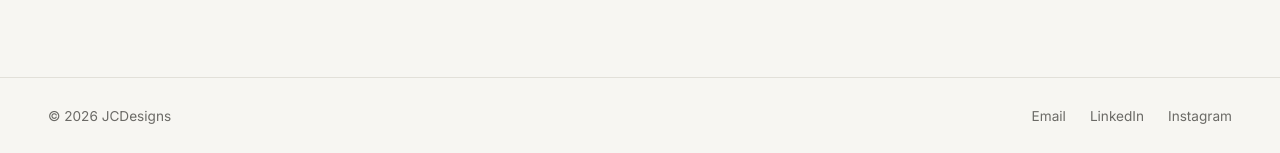
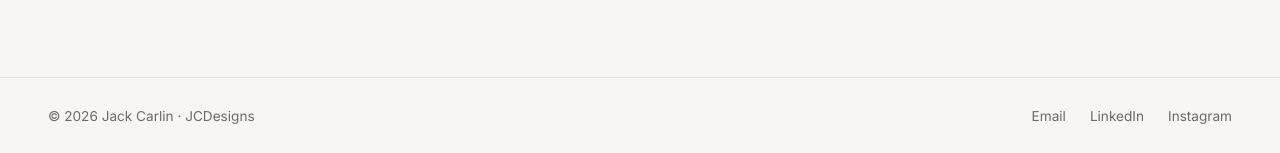
Before and after one commit to jcdesigns829/jcdesigns829.github.io, a Jekyll site: the page built from index.html, in a window 1280 px wide and 900 px high, scrolled down 1074 px. Shown: the part 744-897 px from the top of the window. Built offline with Jekyll 4.4.1, drawn with Linux system fonts in a browser that asks for light colours.

Commit message:
Use Jack Carlin as site name, keep JCDesigns as studio mark
Co-Authored-By: Claude Opus 5.5 <noreply@anthropic.com>

```diff
--- a/_config.yml
+++ b/_config.yml
@@ -1,4 +1,4 @@
-title: JCDesigns
+title: Jack Carlin
 tagline: Graphic designer
 description: Portfolio of Jack Carlin, graphic designer — packaging, editorial and album design, digital painting and animation.
 author: Jack Carlin
--- a/_includes/footer.html
+++ b/_includes/footer.html
@@ -1,5 +1,5 @@
 <footer class="site-footer">
-  <p>&copy; {{ site.time | date: "%Y" }} JCDesigns</p>
+  <p>&copy; {{ site.time | date: "%Y" }} Jack Carlin · JCDesigns</p>
   <ul class="social">
     <li><a href="mailto:{{ site.email }}">Email</a></li>
     <li><a href="{{ site.social.linkedin }}" rel="noopener">LinkedIn</a></li>
--- a/_includes/header.html
+++ b/_includes/header.html
@@ -1,8 +1,8 @@
 {% assign nav = "Home:/,Artwork:/artwork.html,About Me:/about.html,Resume:/resume.html,Contact Me:/contact.html" | split: "," %}
 <header class="site-header">
-  <a class="brand" href="{{ '/' | relative_url }}" aria-label="JCDesigns home">
+  <a class="brand" href="{{ '/' | relative_url }}" aria-label="Jack Carlin home">
     <img src="{{ '/images/jc-logo.png' | relative_url }}" alt="" width="40" height="40">
-    <span>JCDesigns</span>
+    <span>Jack Carlin</span>
   </a>
   <button class="nav-toggle" aria-expanded="false" aria-controls="site-nav">
     <span class="sr-only">Menu</span><span class="bars" aria-hidden="true"></span>
```
